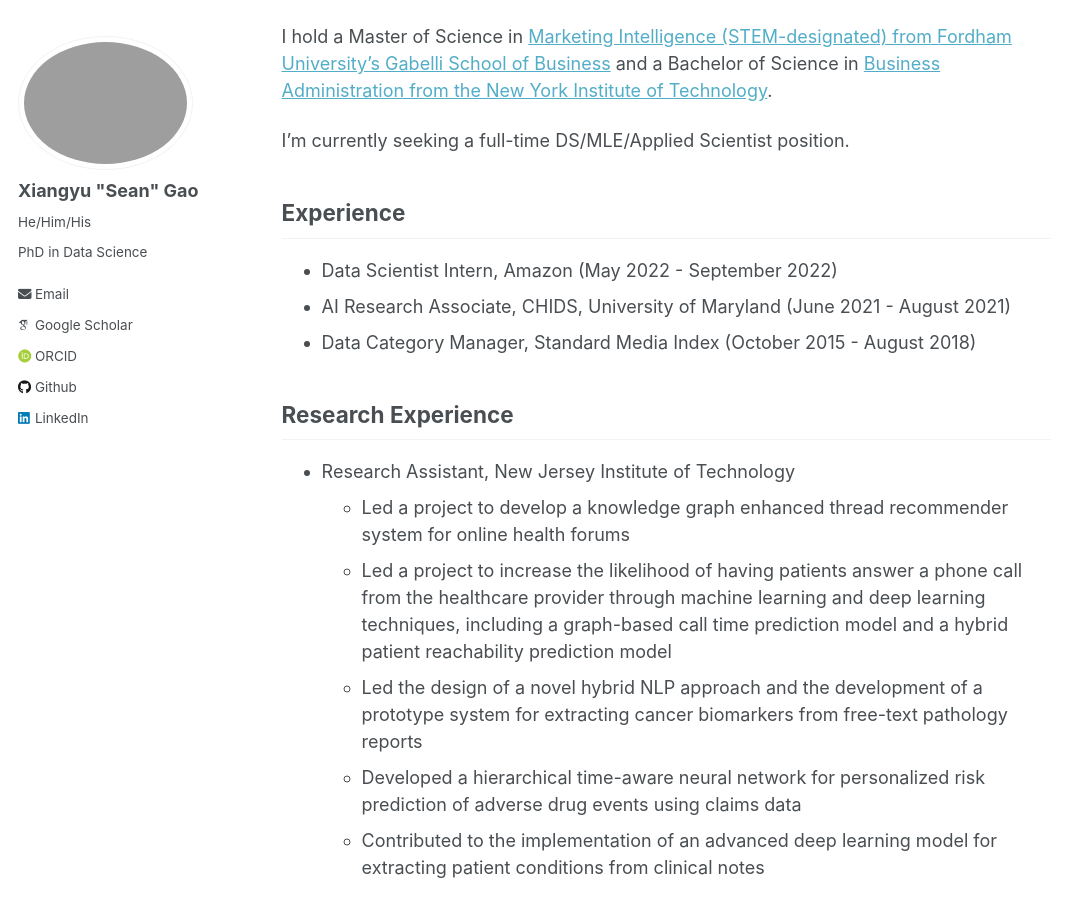
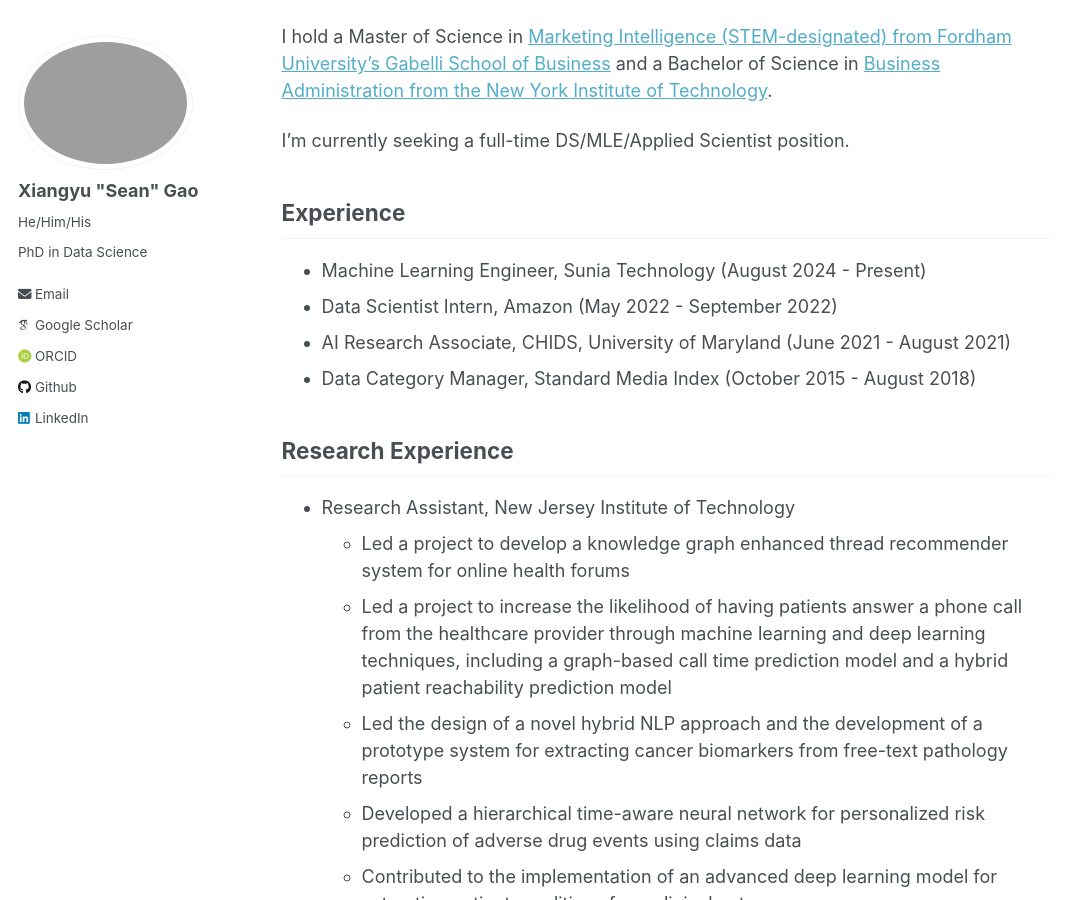
Before and after one commit to xga0/xga0.github.io, a Jekyll site: the page built from _pages/about.md, in a window 1280 px wide and 900 px high, scrolled down 427 px. Shown: the whole window, without its empty margins (0-1066 px from the left). Built offline with Jekyll 4.4.1, drawn with Linux system fonts in a browser that asks for light colours; some web fonts are replaced.

Commit message:
Update about.md

```diff
--- a/_pages/about.md
+++ b/_pages/about.md
@@ -17,6 +17,7 @@ I’m currently seeking a full-time DS/MLE/Applied Scientist position.
 
 Experience
 ------
+- Machine Learning Engineer, Sunia Technology (August 2024 - Present)
 - Data Scientist Intern, Amazon (May 2022 - September 2022)
 - AI Research Associate, CHIDS, University of Maryland (June 2021 - August 2021)
 - Data Category Manager, Standard Media Index (October 2015 - August 2018)
```
